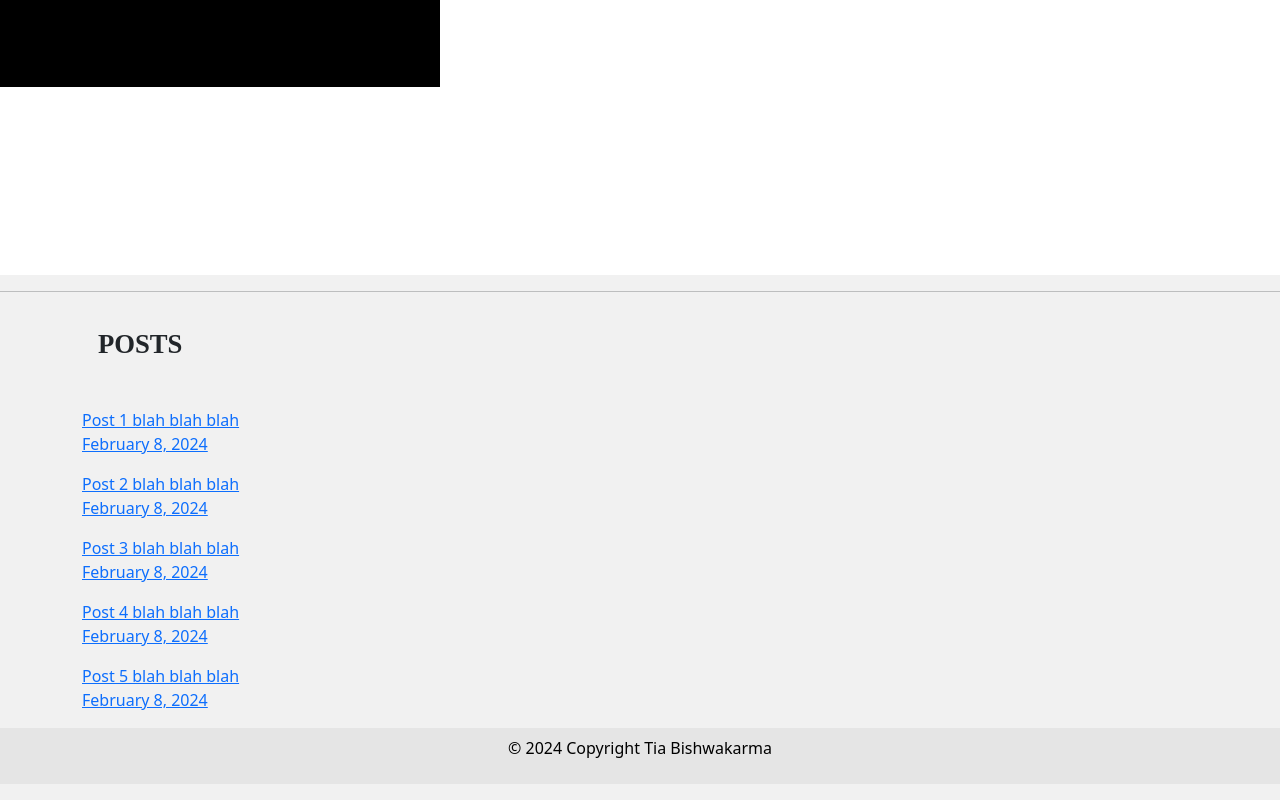
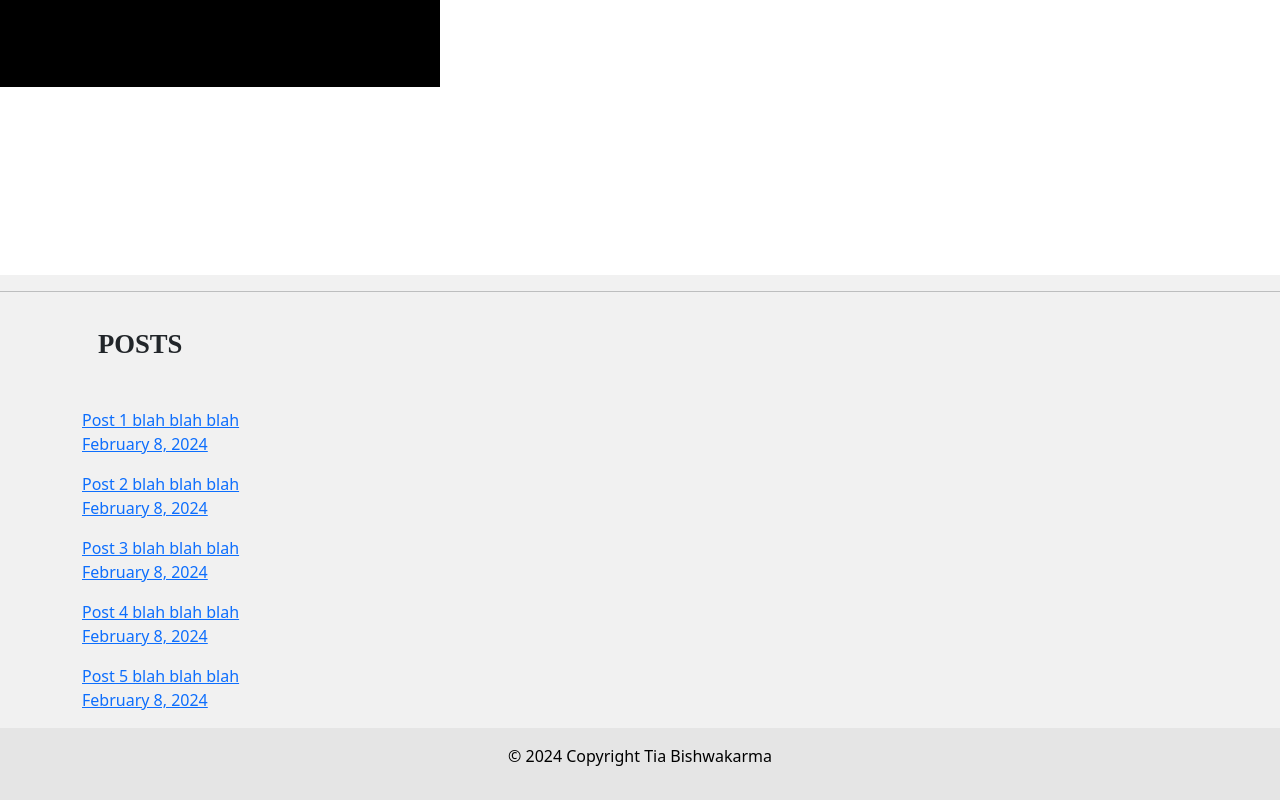
Before and after one commit to tiab01/01, a plain HTML site: page index.html in a window 1280 px wide. Shown: the part 587-1387 px from the top of the page. Drawn offline with nearby package versions, Linux system fonts and the light colour scheme; a web font is replaced by a local one.

Commit message:
Update index.html

```diff
--- a/index.html
+++ b/index.html
@@ -186,7 +186,7 @@ max-width: 40%;
 
 
 </section>
-     <div class="text-center p-2" style="background-color: rgba(0, 0, 0, 0.05);">
+     <div class="text-center p-3" style="background-color: rgba(0, 0, 0, 0.05);">
   <p style="color:black"> © 2024 Copyright Tia Bishwakarma</p>
  </div>
     <script src="https://cdn.jsdelivr.net/npm/bootstrap@5.2.3/dist/js/bootstrap.bundle.min.js" integrity="sha384-kenU1KFdBIe4zVF0s0G1M5b4hcpxyD9F7jL+jjXkk+Q2h455rYXK/7HAuoJl+0I4" crossorigin="anonymous"></script>
```
